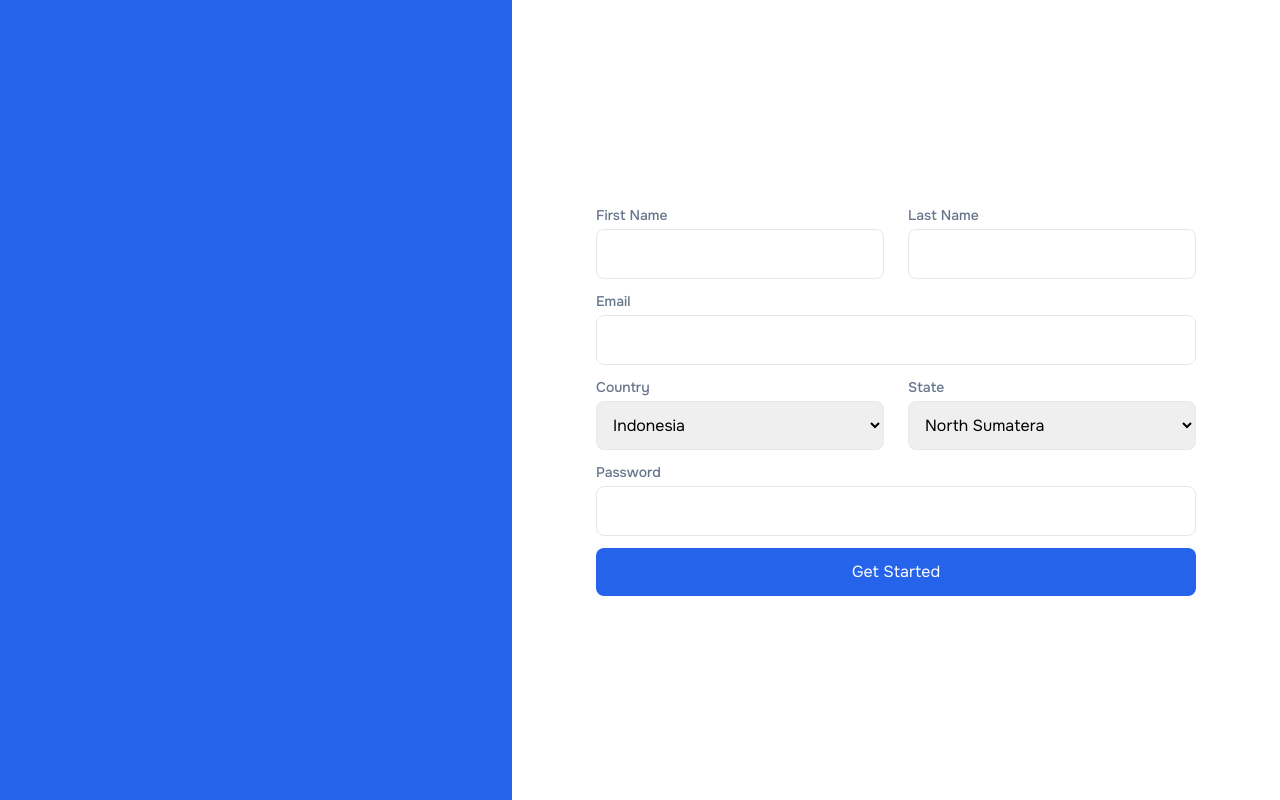
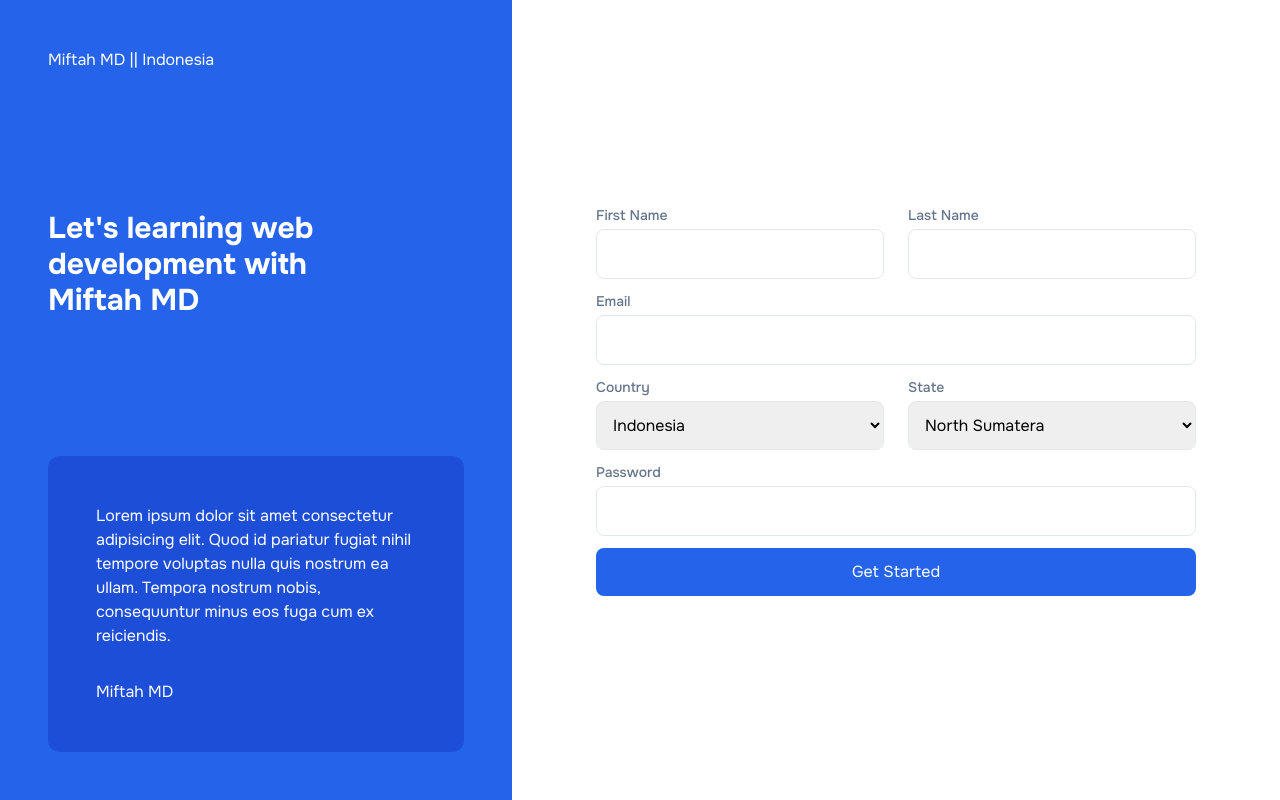
Before and after one commit to mitragroups/tailtwo, a website: page src/register.html in a window 1280 px wide. Drawn offline with Linux system fonts and the light colour scheme.

Commit message:
Fixed tailtwo

```diff
--- a/src/input.css
+++ b/src/input.css
@@ -13,4 +13,7 @@
   label {
     @apply block mb-1 text-slate-500 text-sm font-medium;
   }
+  h1 {
+    @apply text-3xl font-bold;
+  }
 }
--- a/src/register.html
+++ b/src/register.html
@@ -13,9 +13,25 @@
     />
   </head>
   <body>
-    <main class="h-screen grid grid-cols-5">
-      <section class="col-span-2 bg-blue-600"></section>
-      <section class="col-span-3 flex justify-center items-center">
+    <main class="h-screen grid grid-cols-1 lg:grid-cols-5">
+      <section
+        class="hidden col-span-2 lg:flex flex-col justify-between bg-blue-600 text-white p-12"
+      >
+        <div>Miftah MD || Indonesia</div>
+        <h1 class="w-2/3">Let's learning web development with Miftah MD</h1>
+        <div class="bg-blue-700 p-12 rounded-xl space-y-8">
+          <p>
+            Lorem ipsum dolor sit amet consectetur adipisicing elit. Quod id
+            pariatur fugiat nihil tempore voluptas nulla quis nostrum ea ullam.
+            Tempora nostrum nobis, consequuntur minus eos fuga cum ex
+            reiciendis.
+          </p>
+          <div>Miftah MD</div>
+        </div>
+      </section>
+      <section
+        class="col-span-1 lg:col-span-3 flex justify-center items-center"
+      >
         <div class="w-[600px] space-y-3">
           <div class="grid grid-cols-2 gap-6">
             <div>
```
Also changed, not shown: dist/output.css.
